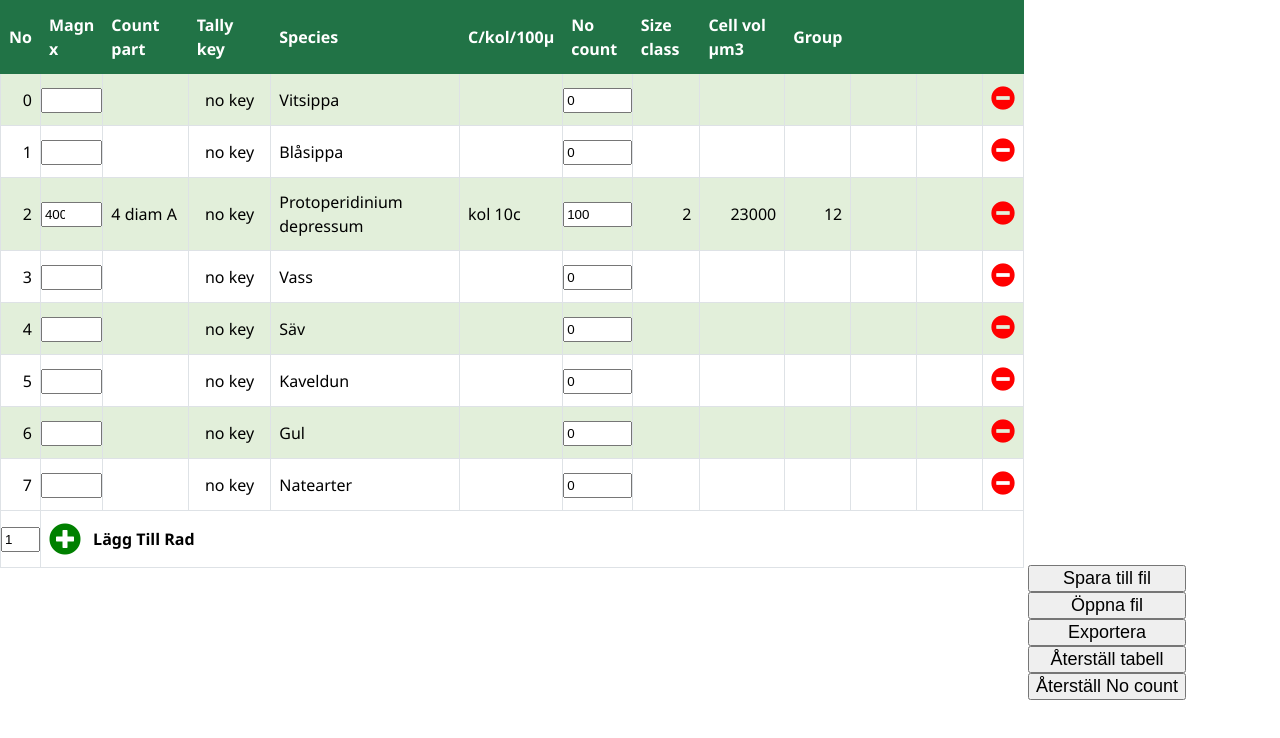
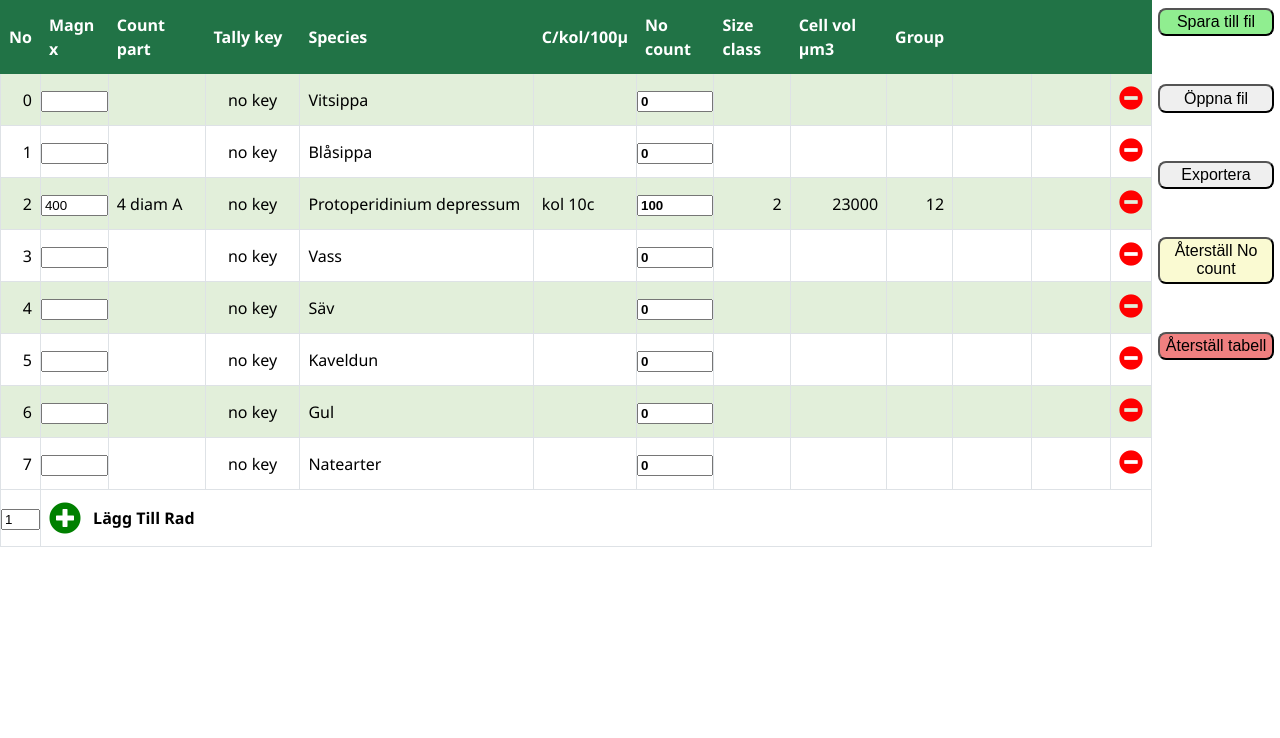
Before and after one commit to Nermin99/Tally-Counter, a website: page app/index.html in a window 1280 px wide. Drawn offline with Linux system fonts and the light colour scheme.

Commit message:
salmins commit

```diff
--- a/app/css/style.css
+++ b/app/css/style.css
@@ -3,11 +3,15 @@
   box-sizing: border-box;
 }
 
+body {
+  width: 100%;
+  font-family: 'Segoe UI', Arial, Helvetica, sans-serif;
+}
+
 #root {
   display: inline-block;
-  width: 80%;
-  margin-bottom: 1rem;
-  font-family: Combic Sans MS;
+  width: 90%;
+  margin-bottom: 5rem;
 }
 
 .tallyKey, .pointer {
@@ -48,19 +52,41 @@ i {
 }
 
 aside {
+  position: fixed;
   display: inline-flex;
   flex-direction: column;
+  width: 9%;
+  top: 1%;
+  right: 0.5%;
 }
 
 aside button {
-  font-size: 18px;
+  margin-bottom: 3rem;
+  padding: 0.2rem 0;
+  font-size: 16px;
+  border-radius: 0.5rem;
+}
+
+aside button:hover {
+  cursor: pointer;
+}
+
+#saveFile {
+  background-color: lightgreen;
+}
+
+#resetQuantity {
+  background-color: lightgoldenrodyellow;
+}
+
+#resetTable {
+  background-color: lightcoral;
 }
 
 /** Table **/
 
 table {
   border-collapse: collapse;
-  font-family: 'Segoe UI', Arial, Helvetica, sans-serif;
   line-height: 24px;
   text-align: left;
 }
@@ -84,15 +110,11 @@ td.input {
 
 input {
   display: table-cell;
-  /* border: 1px solid black; */
-  /* background-color: transparent; */
-  height: 25px;
   width: 100%;
 }
 
-input::-webkit-outer-spin-button {
-  color: red;
-  background-color:red;
+.quantity.input input {
+  font-weight: bold;
 }
 
 thead th {
@@ -129,11 +151,11 @@ table .id { width: 3%; }
 table .magnification { width: 6%; }
 table .countPart { width: 9%; }
 table .tallyKey { width: 9%; }
-table .species { width: 20%; }
+table .species { width: 22%; }
 table .cKoll100 { width: 8%; }
 table .quantity { width: 7%; }
 table .sizeClass { width: 7%; }
 table .cellvolume { width: 9%; }
-table .group { width: 6%; }
+table .group { width: 4%; }
 table .alt1 { width: 8%; }
 table .alt2 { width: 8%; }
--- a/app/index.html
+++ b/app/index.html
@@ -14,7 +14,7 @@
   <div id="root"></div>
 
   <aside>
-    <button onclick="saveToFile()">Spara till fil</button>
+    <button id="saveFile" onclick="saveToFile()">Spara till fil</button>
 
     <button onclick="loadFromFile()">Öppna fil</button>
     <input type="file" id="fileInput" style="display:none">
@@ -22,9 +22,9 @@
     <button id="btnExport" onclick="exportExcel()">Exportera</button>
     <iframe id="txtArea1" style="display:none"></iframe>
 
-    <button onclick="resetTable()">Återställ tabell</button>
+    <button id="resetQuantity" onclick="resetQuantityColumn()">Återställ No count</button>
 
-    <button onclick="resetQuantityColumn()">Återställ No count</button>
+    <button id="resetTable" onclick="resetTable()">Återställ tabell</button>
   </aside>
 
   <script src="main.js"></script>
--- a/app/main.js
+++ b/app/main.js
@@ -245,6 +245,8 @@ function runHotkey(e) {
   // Don't run on input
   if (e.target.contentEditable == "true") return;
 
+  e.preventDefault();
+
   const keyCombo = getKeyCombo(e);
 
   const substance = substanceS.find(substance => {
```
